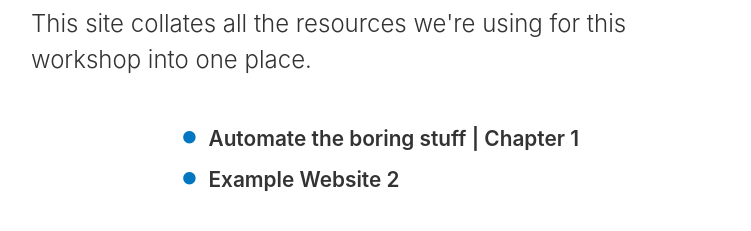
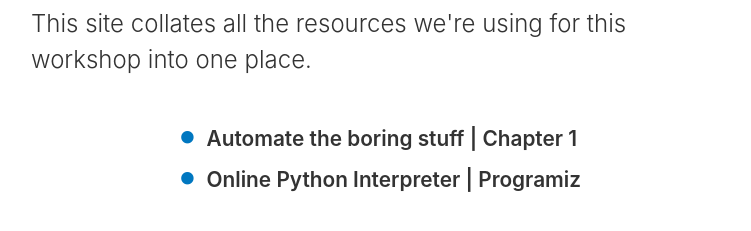
Before and after one commit to will-0/aimsoc-code-workshop-23, a plain HTML site: page index.html in a window 1280 px wide. Shown: the part 333-564 px from the top of the page, without its empty margins (259-1010 px from the left). Drawn offline with Linux system fonts and the light colour scheme.

Commit message:
update appearance

```diff
--- a/index.html
+++ b/index.html
@@ -11,7 +11,7 @@
       <p class="subtitle">This site collates all the resources we're using for this workshop into one place.</p>
       <ul>
         <li><i class="fas fa-circle"></i><a href="https://automatetheboringstuff.com/2e/chapter1/">Automate the boring stuff | Chapter 1</a></li>
-        <li><i class="fas fa-circle"></i><a href="https://www.example.com">Example Website 2</a></li>
+        <li><i class="fas fa-circle"></i><a href="https://www.programiz.com/python-programming/online-compiler/">Online Python Interpreter | Programiz</a></li>
       </ul>
     </div>
   </body>
```
